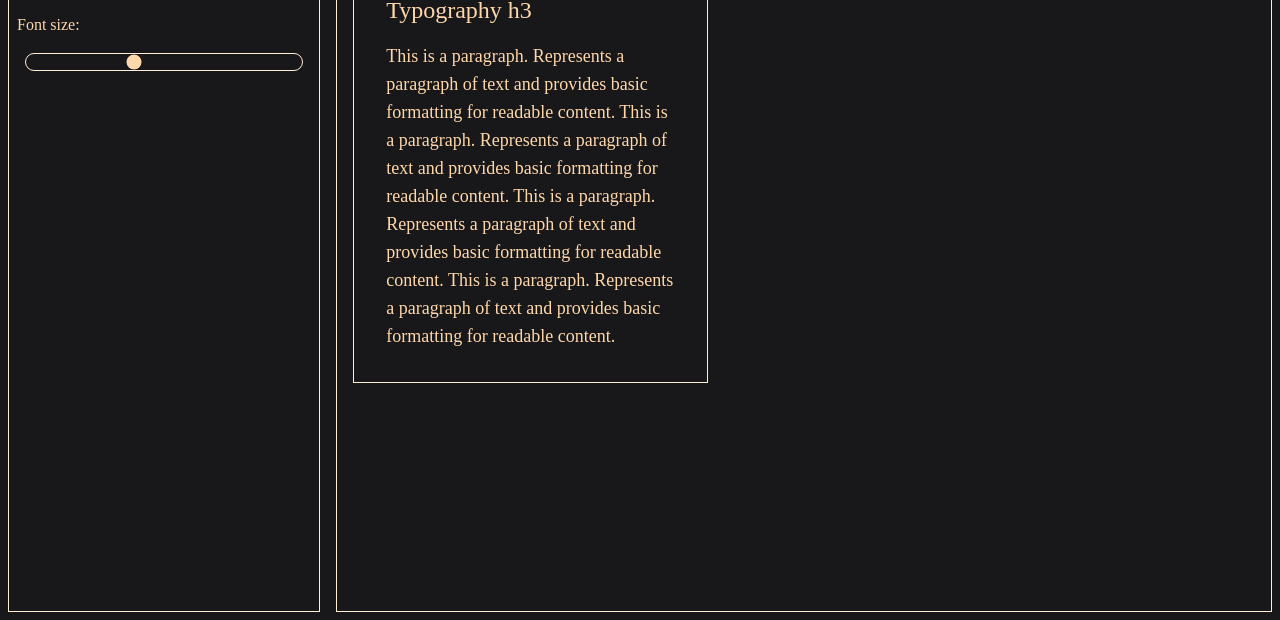
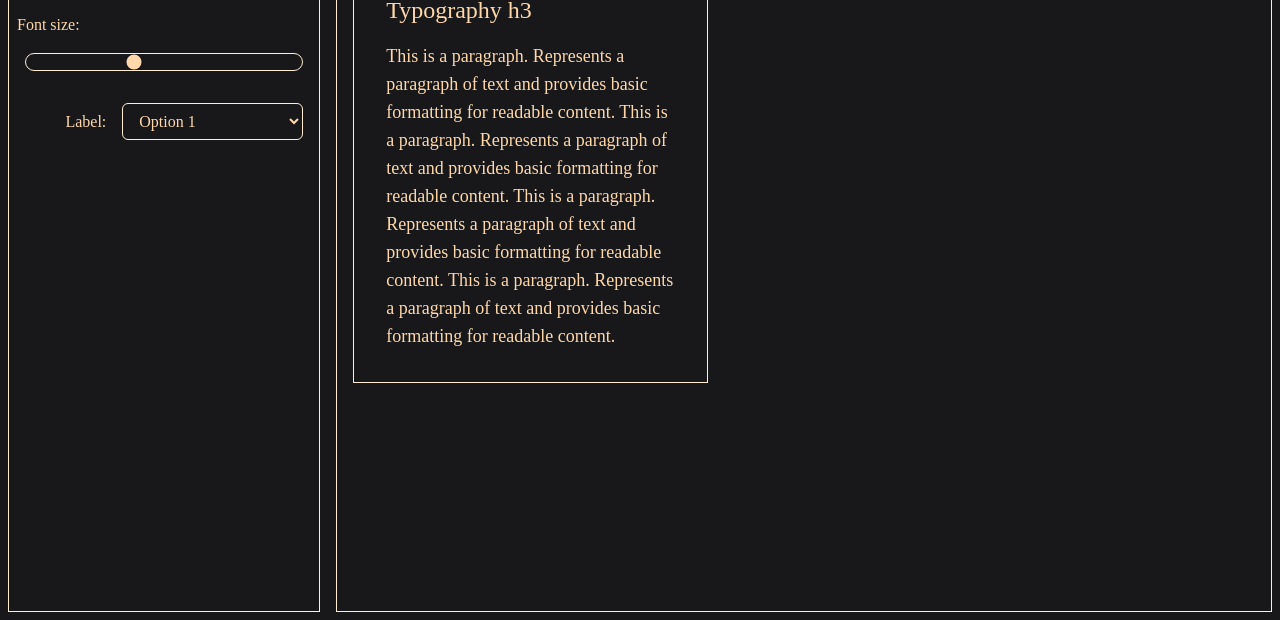
Before and after one commit to DrVeseli/HTMUI, a plain HTML site: page index.html in a window 1280 px wide. Shown: the part 196-816 px from the top of the page. Drawn offline with nearby package versions, Linux system fonts and the light colour scheme.

Commit message:
Update from laptop

```diff
--- a/index.html
+++ b/index.html
@@ -18,7 +18,7 @@
         <h1 class="mt-5 text-2xl">HTMUI</h1>
 
         <select
-          name="country"
+          name="select"
           class="w-full bg-inherit px-3 py-2 border focus:outline-none"
         >
           <option value="ty">Typography</option>
@@ -56,6 +56,20 @@
               class="h-2 appearance-none rounded-full border accent-orange-200 bg-inherit cursor-pointer"
             />
           </div>
+          <div class="flex items-center">
+            <label for="select-field" class="w-1/3 text-right mr-2"
+              >Label:</label
+            >
+            <select
+              name="select-field"
+              id="select-field"
+              class="w-2/3 rounded-md bg-inherit border px-3 py-2 focus:outline-none focus:ring-orange-500 focus:ring-1"
+            >
+              <option value="option1">Option 1</option>
+              <option value="option2">Option 2</option>
+              <option value="option3">Option 3</option>
+            </select>
+          </div>
         </div>
       </div>
       <div
```
